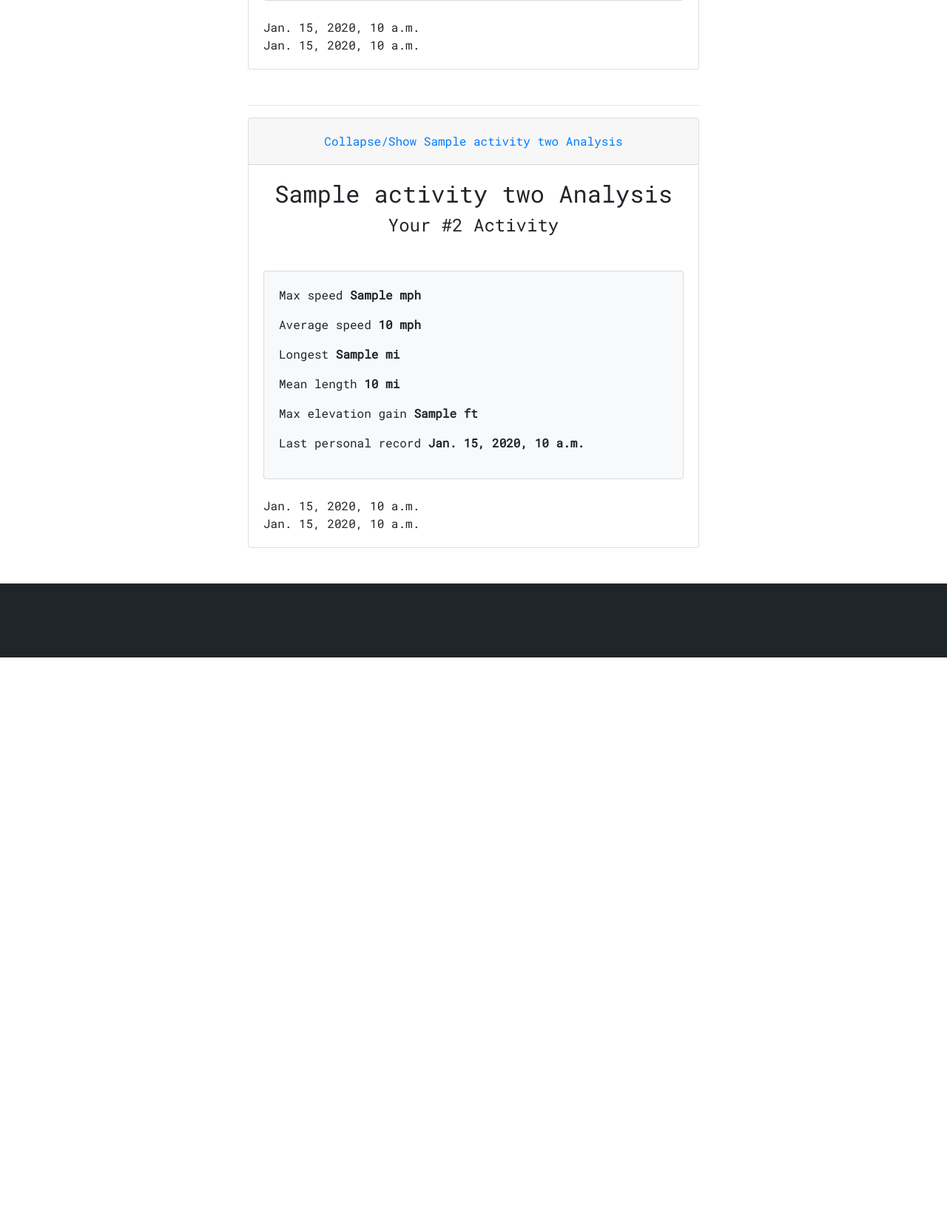
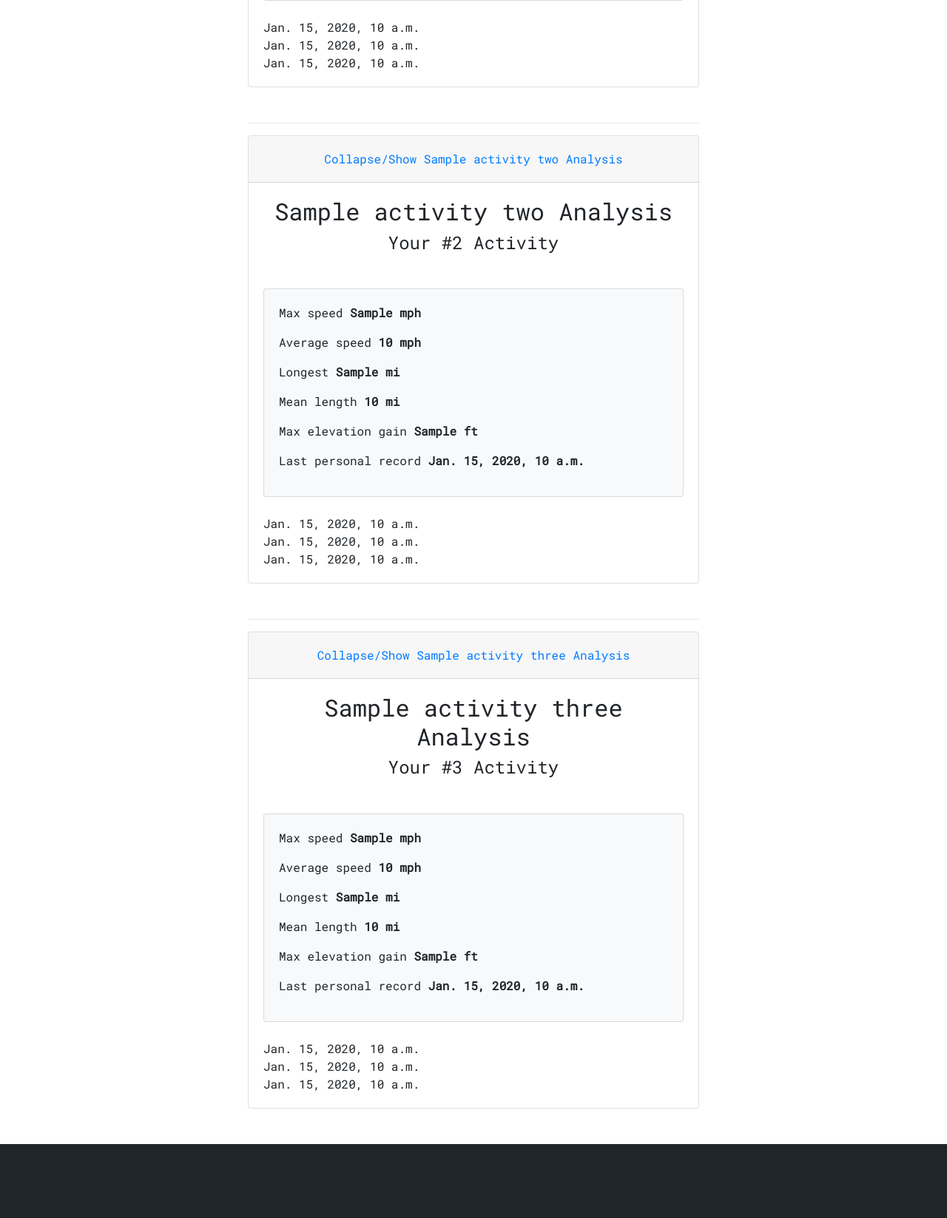
Before and after one commit to mattambrogi/strava-analytics-app, a Django app: template templates/analysis.html in a window 1280 px wide. Shown: the part 1059-2706 px from the top of the page at 74% size. Before the commit the page ends 1948 px from the top, so only its background shows below. Run offline with Django 3.2, Linux system fonts and the light colour scheme; the template is opened without the code that fills it: most values are stand-ins (such as "Sample title", 1, 10 or a date in 2020); parts of the project's set-up code (start-up, migrations or seed data) failed here and were passed over.

Commit message:
refactored plot generator and added length vs time of day

```diff
--- a/strava/views.py
+++ b/strava/views.py
@@ -29,9 +29,6 @@
     activities = api_service.clean_data(data)
     analysis_service = Analysis()
     analysis = analysis_service.get_analysis(activities)
-    plots = get_plots(activities)
     context = analysis
-    context.update(plots)
-
 
     return render(request, 'analysis.html', context)
--- a/templates/analysis.html
+++ b/templates/analysis.html
@@ -69,9 +69,11 @@
                                                 <p>Mean length <strong> {{activity_one.avg_distance}} mi</strong></p>
                                                 <p>Max elevation gain <strong>{{activity_one.max_elevation_gain}} ft
                                                     </strong> </p>
+                                                {% if activity_one.recent_pr.date %}
                                                 <p>Last personal record <strong>{{activity_one.recent_pr.date}}
                                                     </strong>
                                                 </p>
+                                                {% endif %}
                                             </div>
                                         </div>
                                         <br>
@@ -80,7 +82,7 @@
                                         <div>
                                             {% autoescape off %}
                                             <div>
-                                                {{ date_speed_chart_1 }}
+                                                {{ activity_one.date_speed_chart }}
                                             </div>
                                             {% endautoescape %}
                                         </div>
@@ -89,7 +91,16 @@
                                         <div>
                                             {% autoescape off %}
                                             <div>
-                                                {{ time_speed_chart_1 }}
+                                                {{ activity_one.time_speed_chart }}
+                                            </div>
+                                            {% endautoescape %}
+                                        </div>
+                                    </div>
+                                    <div>
+                                        <div>
+                                            {% autoescape off %}
+                                            <div>
+                                                {{ activity_one.time_length_chart }}
                                             </div>
                                             {% endautoescape %}
                                         </div>
@@ -102,6 +113,7 @@
             </div>
 
             <!-- Activity Two -->
+            {% if activity_two %}
             <hr class="mt-5">
             <div class="row d-flex justify-content-center">
                 <div class="col">
@@ -130,9 +142,11 @@
                                                 <p>Mean length <strong> {{activity_two.avg_distance}} mi</strong></p>
                                                 <p>Max elevation gain <strong>{{activity_two.max_elevation_gain}} ft
                                                     </strong> </p>
+                                                {% if activity_two.recent_pr.date %}
                                                 <p>Last personal record <strong>{{activity_two.recent_pr.date}}
                                                     </strong>
                                                 </p>
+                                                {% endif %}
                                             </div>
                                         </div>
                                         <br>
@@ -141,7 +155,7 @@
                                         <div>
                                             {% autoescape off %}
                                             <div>
-                                                {{ date_speed_chart_2 }}
+                                                {{ activity_two.date_speed_chart }}
                                             </div>
                                             {% endautoescape %}
                                         </div>
@@ -150,7 +164,16 @@
                                         <div>
                                             {% autoescape off %}
                                             <div>
-                                                {{ time_speed_chart_2 }}
+                                                {{ activity_two.time_speed_chart }}
+                                            </div>
+                                            {% endautoescape %}
+                                        </div>
+                                    </div>
+                                    <div>
+                                        <div>
+                                            {% autoescape off %}
+                                            <div>
+                                                {{ activity_two.time_length_chart }}
                                             </div>
                                             {% endautoescape %}
                                         </div>
@@ -161,6 +184,80 @@
                     </div>
                 </div>
             </div>
+            {% endif %}
+            <!-- Activity Three -->
+            {% if activity_three %}
+            <hr class="mt-5">
+            <div class="row d-flex justify-content-center">
+                <div class="col">
+                    <div id="accordionThree">
+                        <div class="card">
+                            <div class="card-header text-center" id="headingThree">
+                                <h5 class="mb-0">
+                                    <button class="btn btn-link" data-toggle="collapse" data-target="#collapseThree"
+                                        aria-expanded="false" aria-controls="collapseThree">
+                                        Collapse/Show {{activity_three.name}} Analysis
+                                    </button>
+                                </h5>
+                            </div>
+
+                            <div id="collapseThree" class="collapse show" aria-labelledby="headingThree"
+                                data-parent="#accordionThree">
+                                <div class="card-body">
+                                    <div>
+                                        <h2 class="text-center">{{activity_three.name}} Analysis</h2>
+                                        <h4 class="mb-5 text-center">Your #3 Activity</h4>
+                                        <div class="card bg-light">
+                                            <div class="card-body">
+                                                <p>Max speed <strong>{{activity_three.max_speed}} mph</strong></p>
+                                                <p>Average speed <strong>{{activity_three.avg_speed}} mph</strong></p>
+                                                <p>Longest <strong>{{activity_three.max_distance}} mi </strong></p>
+                                                <p>Mean length <strong> {{activity_three.avg_distance}} mi</strong></p>
+                                                <p>Max elevation gain <strong>{{activity_three.max_elevation_gain}} ft
+                                                    </strong> </p>
+                                                {% if activity_three.recent_pr.date %}
+                                                <p>Last personal record <strong>{{activity_three.recent_pr.date}}
+                                                    </strong>
+                                                </p>
+                                                {% endif %}
+                                            </div>
+                                        </div>
+                                        <br>
+                                    </div>
+                                    <div>
+                                        <div>
+                                            {% autoescape off %}
+                                            <div>
+                                                {{ activity_three.date_speed_chart }}
+                                            </div>
+                                            {% endautoescape %}
+                                        </div>
+                                    </div>
+                                    <div>
+                                        <div>
+                                            {% autoescape off %}
+                                            <div>
+                                                {{ activity_three.time_speed_chart }}
+                                            </div>
+                                            {% endautoescape %}
+                                        </div>
+                                    </div>
+                                    <div>
+                                        <div>
+                                            {% autoescape off %}
+                                            <div>
+                                                {{ activity_three.time_length_chart }}
+                                            </div>
+                                            {% endautoescape %}
+                                        </div>
+                                    </div>
+                                </div>
+                            </div>
+                        </div>
+                    </div>
+                </div>
+            </div>
+            {% endif %}
         </div>
         <div class="col-md-3 col-sm-0"></div>
     </div>
```
Also changed, not shown: strava/analysis.py (+40 -12 lines), strava/plot_generator.py (+85 -87 lines).
